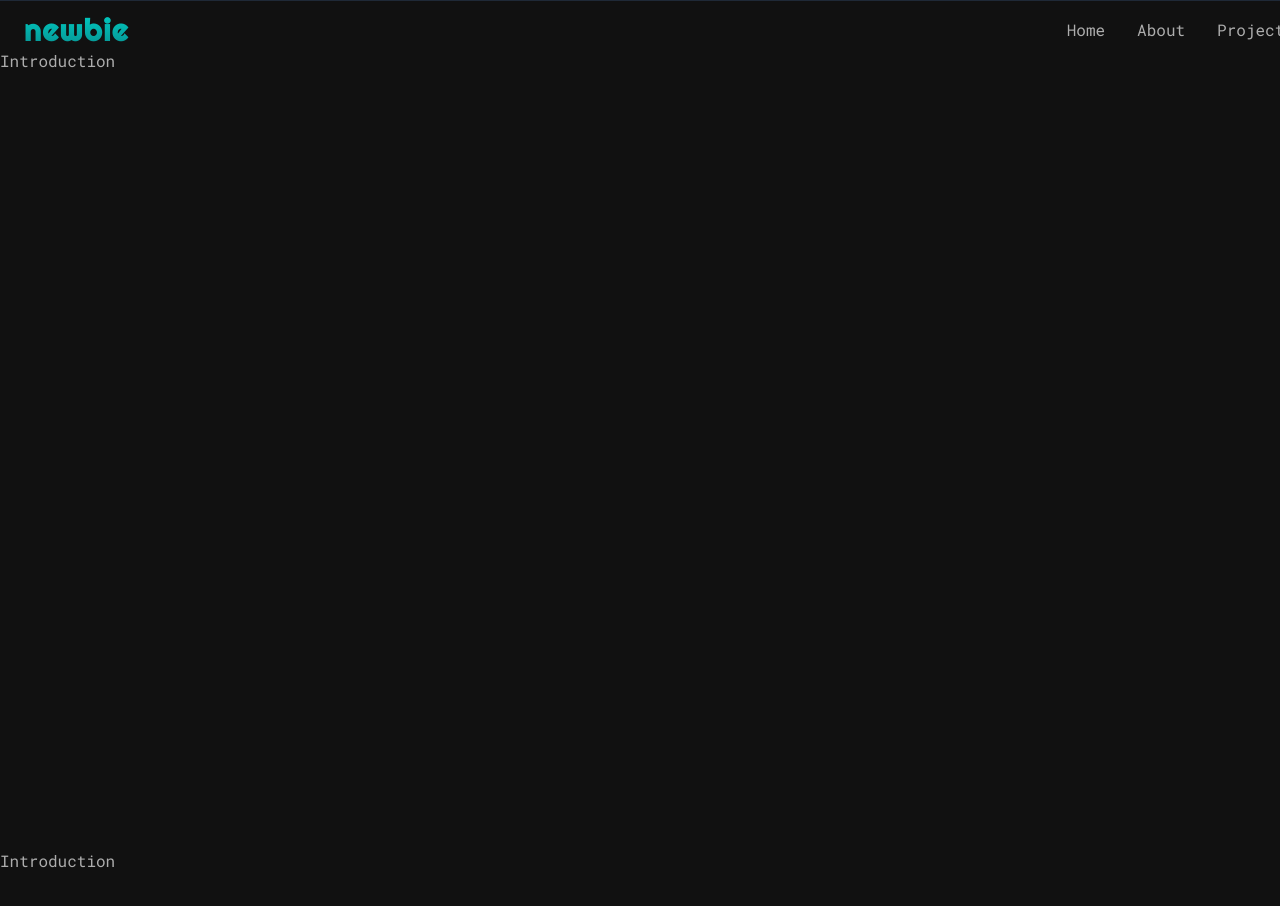
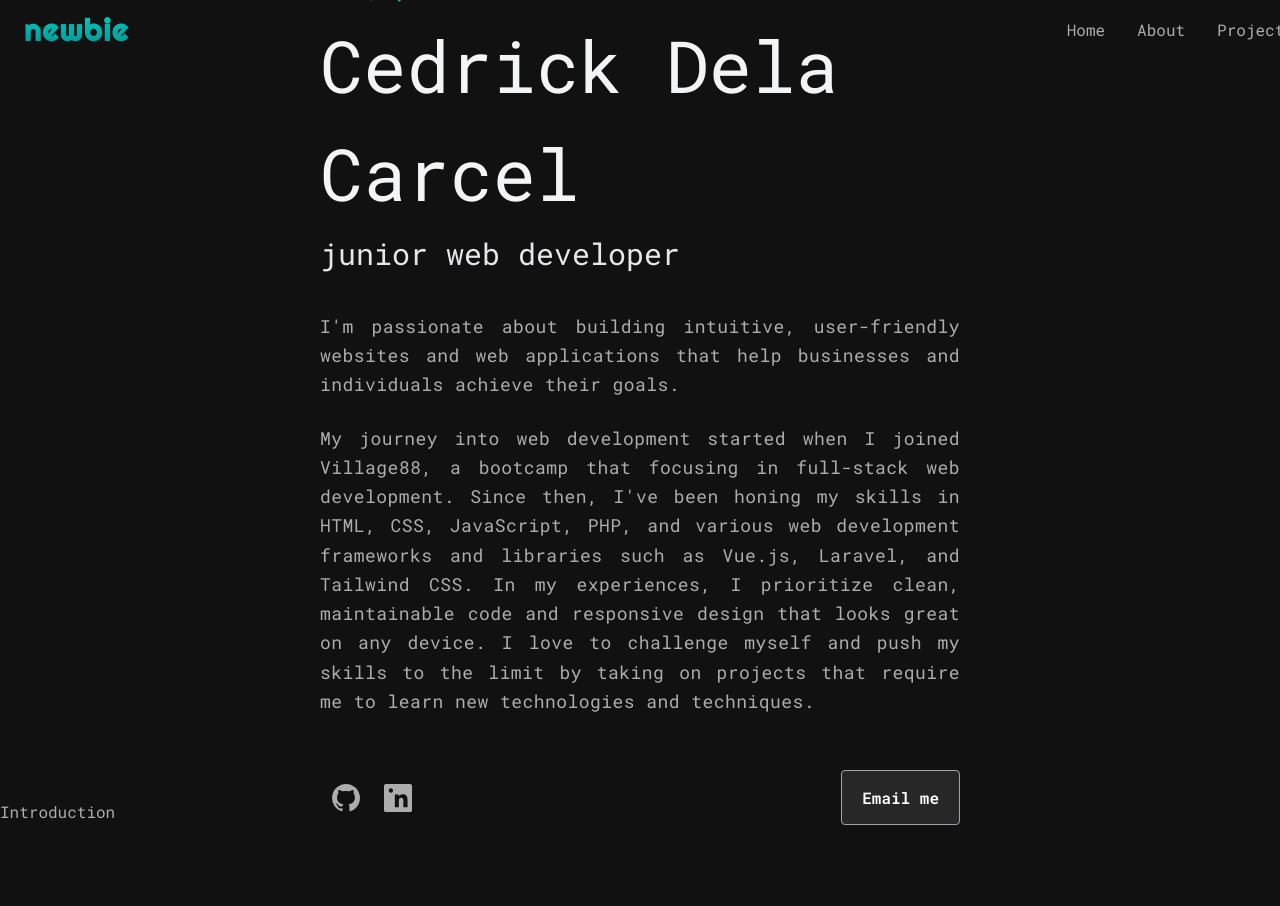
Before and after one commit to newbieced0411/myweb, a Vue app: page / in a window 1280 px wide. Shown: the top 906 px of the page. Built offline with nearby package versions, Linux system fonts and the light colour scheme.

Commit message:
added intro and header content

```diff
--- a/src/App.vue
+++ b/src/App.vue
@@ -7,7 +7,7 @@ import HomeView from '@/views/HomeView.vue'
 </template>
 
 <style>
-@import url('https://fonts.googleapis.com/css2?family=Roboto+Mono:wght@400;700&display=swap');
+@import url('https://fonts.googleapis.com/css2?family=Roboto+Mono:wght@400;600;700&display=swap');
 
 body {
     background-color: #111111;
--- a/src/components/HeaderComponent.vue
+++ b/src/components/HeaderComponent.vue
@@ -1,5 +1,5 @@
 <template>
-    <div class="fixed w-full flex flex-row justify-between px-6 py-3">
+    <div class="w-full flex flex-row justify-between px-6 py-3">
         <div class="flex-1">
             <h1 class="font-['Righteous'] font-bold text-3xl tracking-wider">
                 <a href="#home">newbie</a>
--- a/src/views/HomeView.vue
+++ b/src/views/HomeView.vue
@@ -4,12 +4,48 @@ import FooterComponent from '@/components/FooterComponent.vue'
 </script>
 
 <template>
-    <header class="relative w-full border-b border-b-gray-800">
+    <header class="fixed w-full">
         <HeaderComponent />
     </header>
-    <main class="">
-        <section class="h-screen mt-12">
-            <h1>Introduction</h1>
+    <main class="w-full">
+        <section class="flex flex-col justify-center w-1/2 h-screen mx-auto">
+            <div class="text-[#00ccc2]">
+                Hello, my name is
+            </div>
+            <div class="my-2 text-7xl font-[500] text-gray-100 leading-normal ">
+                Cedrick Dela Carcel
+            </div>
+            <div class="mb-6 text-3xl font-[500] text-gray-200 ">
+                junior web developer
+            </div>
+            <div class="mt-4 mb-9 text-[18px] text-justify tracking-wide leading-relaxed">
+                <div class="mb-6">
+                    I'm passionate about building intuitive, user-friendly websites and web applications that help businesses and individuals achieve their goals.
+                </div>
+                <div class="mb-6">
+                    My journey into web development started when I joined Village88, a bootcamp that focusing in full-stack web development.
+                    Since then, I've been honing my skills in HTML, CSS, JavaScript, PHP, and various web development frameworks and libraries such as Vue.js, Laravel, and Tailwind CSS. In my experiences, I prioritize clean, maintainable code and responsive design that looks great on any device. I love to challenge myself and push my skills to the limit by taking on projects that require me to learn new technologies and techniques.
+                </div>
+            </div>
+            <div class="flex flex-row justify-between items-center">
+                <div class="flex flex-row justify-around items-center">
+                    <a href="https://github.com/newbieced0411" title="github" target="_blank" class="px-2 py-1 transition rounded hover:bg-gray-600/30">
+                        <svg xmlns="http://www.w3.org/2000/svg" width="36" height="36" viewBox="0 0 24 24" class="p-1">
+                            <path fill="currentColor" d="M12 0a12 12 0 00-3.8 23.36c.6.11.82-.26.82-.58v-1.99c-3.35.73-4.05-1.61-4.05-1.61-.55-1.39-1.34-1.76-1.34-1.76-1.09-.73.08-.72.08-.72 1.2.08 1.83 1.24 1.83 1.24 1.07 1.83 2.82 1.3 3.5 1 .11-.8.42-1.3.76-1.6-2.67-.3-5.47-1.34-5.47-5.92 0-1.3.46-2.36 1.24-3.19-.14-.3-.54-1.51.1-3.14 0 0 1-.32 3.3 1.22a11.38 11.38 0 016 0c2.3-1.54 3.3-1.22 3.3-1.22.64 1.63.24 2.84.12 3.14.77.83 1.23 1.9 1.23 3.19 0 4.59-2.81 5.62-5.48 5.92.43.36.82 1.09.82 2.2v3.26c0 .32.21.69.83.58A12 12 0 0012 0z"/>
+                        </svg>
+                    </a>
+                    <a href="https://www.linkedin.com/in/newbie-cedrick/" title="linkedin" target="_blank" class="px-2 py-1 transition rounded hover:bg-gray-600/30">
+                        <svg xmlns="http://www.w3.org/2000/svg" width="36" height="36" viewBox="0 0 24 24" class="p-1">
+                            <path fill="currentColor" d="M20.035 20.034h-3.447v-5.384c0-1.287-.023-2.941-1.789-2.941-1.79 0-2.064 1.4-2.064 2.847v5.478h-3.447V9h3.354v1.513h.047c.466-.882 1.605-1.81 3.309-1.81 3.534 0 4.185 2.327 4.185 5.358V20.034zM5.894 7.395c-1.032 0-1.871-.84-1.871-1.871s.84-1.871 1.871-1.871 1.871.84 1.871 1.871-.84 1.871-1.871 1.871zM3.448 20.034h3.447V9H3.448v11.034zM22.401 0H1.599C.715 0 0 .715 0 1.599v20.802c0 .883.715 1.599 1.599 1.599h20.802c.883 0 1.599-.715 1.599-1.599V1.599c0-.884-.715-1.599-1.599-1.599z"/>
+                        </svg>
+                    </a>
+                </div>
+                <div>
+                    <a href="mailto:jctdelacarcel@gmail.com" class="py-4 px-5 text-white font-semibold bg-[#272727] border border-gray-400 rounded transition hover:bg-gray-700">
+                        Email me
+                    </a>
+                </div>
+            </div>
         </section>
         <section class="h-screen">
             <h1>Introduction</h1>
```
